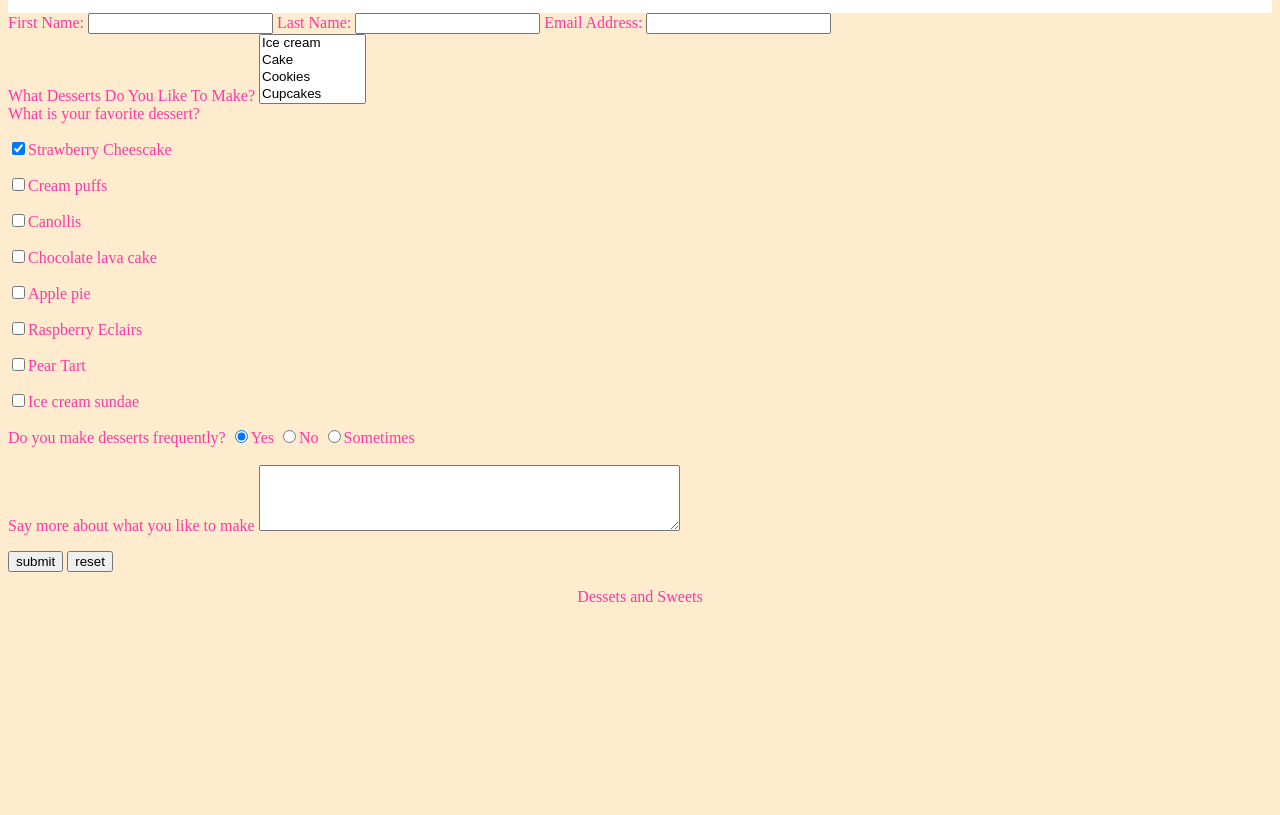
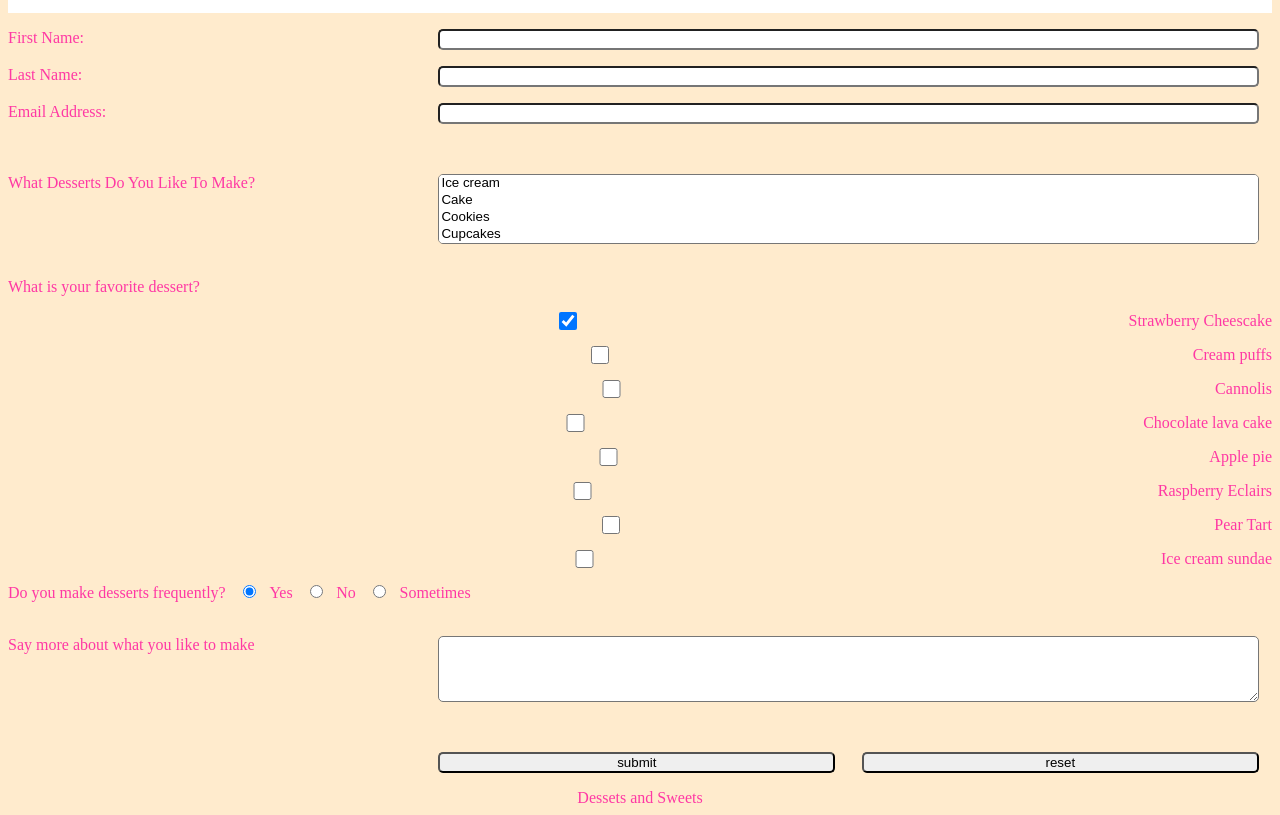
Before and after one commit to fluffycloud4/assignment4, a plain HTML site: page contact.html in a window 1280 px wide. Shown: the part 45-860 px from the top of the page. Before the commit the page ends 800 px from the top, so only its background shows below. Drawn offline with Linux system fonts and the light colour scheme.

Commit message:
formstyles

```diff
--- a/contact.html
+++ b/contact.html
@@ -28,21 +28,28 @@
 
     <main>
 
-        <form>
 
+        <div class="formcentral">
+            <form action="surveyresults.html">
+<p>
                 <label for="firstname"> First Name:</label>
                 <input type="text" name="firstname" id="firstname">
 
+    </p>
+                <p>
+
                 <label for="lastname"> Last Name:</label>
                 <input type="text" name="lastname" id="lastname">
+</p>
 
+                <p>
                 <label for="email"> Email Address: </label>
                 <input type="text" name="email" id="email">
-
+</p>
 
                 <br>
 
-
+                <p>
                     <label for="What-desserts-do-you-like-to-make"> What Desserts Do You Like To Make?</label>
                     <select name="What-desserts-do-you-like-to-make" id="What-desserts-do-you-like-to-make" multiple>
 
@@ -57,18 +64,23 @@
                         <option value="eclairs">Eclairs</option>
                         <option value="sorbet">Sorbet</option>
 
+
+
                     </select>
+
+                </p>
 
                 <br>
 
 
                 <label>What is your favorite dessert?</label>
+
                 <div class="dessertcheckbox">
                     <p class="desertcheckboxstuff"><input type="checkbox" name="desserttype" value="strawberrycheesecake" checked>Strawberry Cheescake</p>
 
                     <p class="desertcheckboxstuff"><input type="checkbox" name="desserttype" value="creampuffs">Cream puffs</p>
 
-                <p class="desertcheckboxstuff"><input type="checkbox" name="desserttype" value="canolli">Canollis</p>
+                    <p class="desertcheckboxstuff"><input type="checkbox" name="desserttype" value="cannoli">Cannolis</p>
 
                     <p class="desertcheckboxstuff"><input type="checkbox" name="desserttype" value="chocolatelavacake">Chocolate lava cake</p>
 
@@ -79,9 +91,8 @@
                     <p class="desertcheckboxstuff"><input type="checkbox" name="desserttype" value="peartart">Pear Tart</p>
 
                     <p class="desertcheckboxstuff"><input type="checkbox" name="desserttype" value="icecreamsundae">Ice cream sundae</p>
+
                 </div>
-
-
 
 
 
@@ -92,14 +103,16 @@
                     <input type="radio" name="dessert-frequency" value="no">No
                     <input type="radio" name="dessert-frequency" value="sometimes">Sometimes
 
+
                 </div>
 
                 <br>
 
-
+<p>
 
                 <label for="commentary">Say more about what you like to make</label>
                 <textarea name="commentary" id="commentary" rows="4" cols="50"> </textarea>
+</p>
 
                 <br>
 
@@ -111,6 +124,8 @@
                 </p>
 
             </form>
+
+        </div>
 
 
 
--- a/css/styles.css
+++ b/css/styles.css
@@ -153,3 +153,32 @@ nav ul li a {
 
     padding-right: 10px;
 }
+
+form p {
+
+    display: flex;
+
+}
+
+form label {
+
+
+    flex-basis: 33%;
+
+
+}
+
+
+form input, textarea, select {
+
+
+    flex: 1;
+    margin: 0 1em;
+    border-radius: 5px;
+}
+
+formcentral {
+    display: flex;
+    justify-content: center;
+    align-items: center;
+}
```
Also changed, not shown: surveyresults.html (+24 -0 lines). Lines whose indentation alone changed are shown as unchanged.
